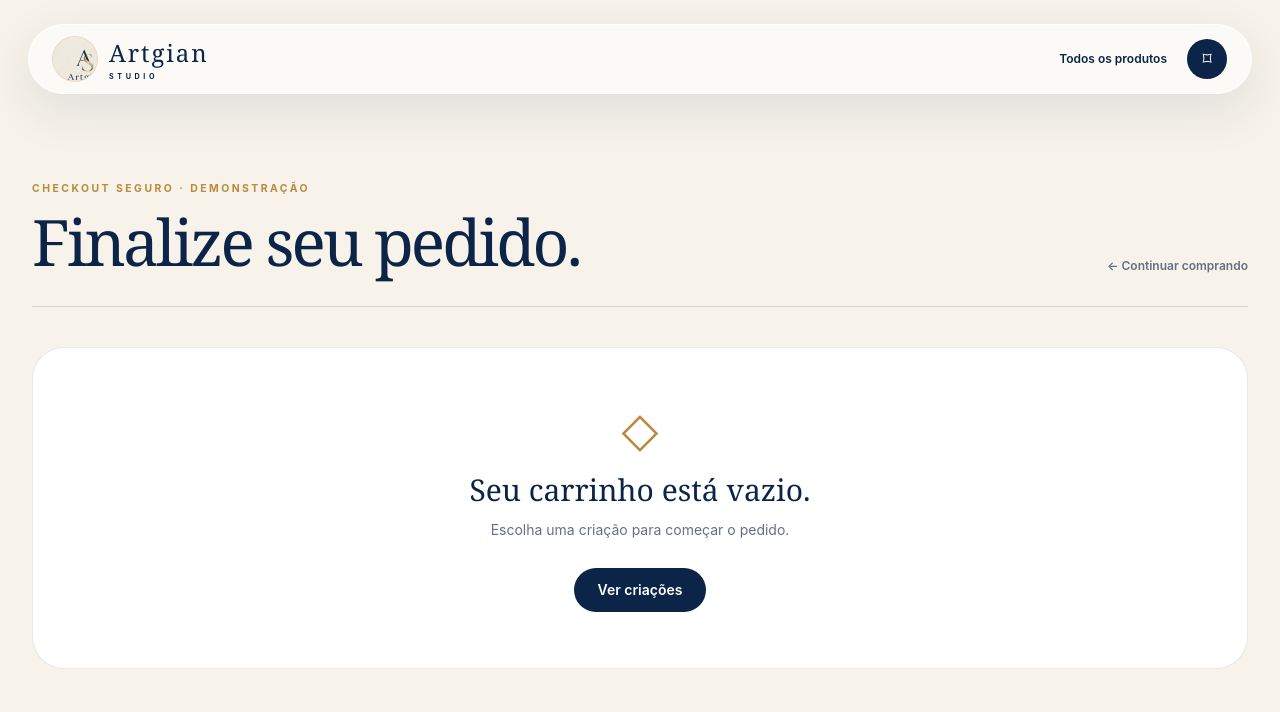
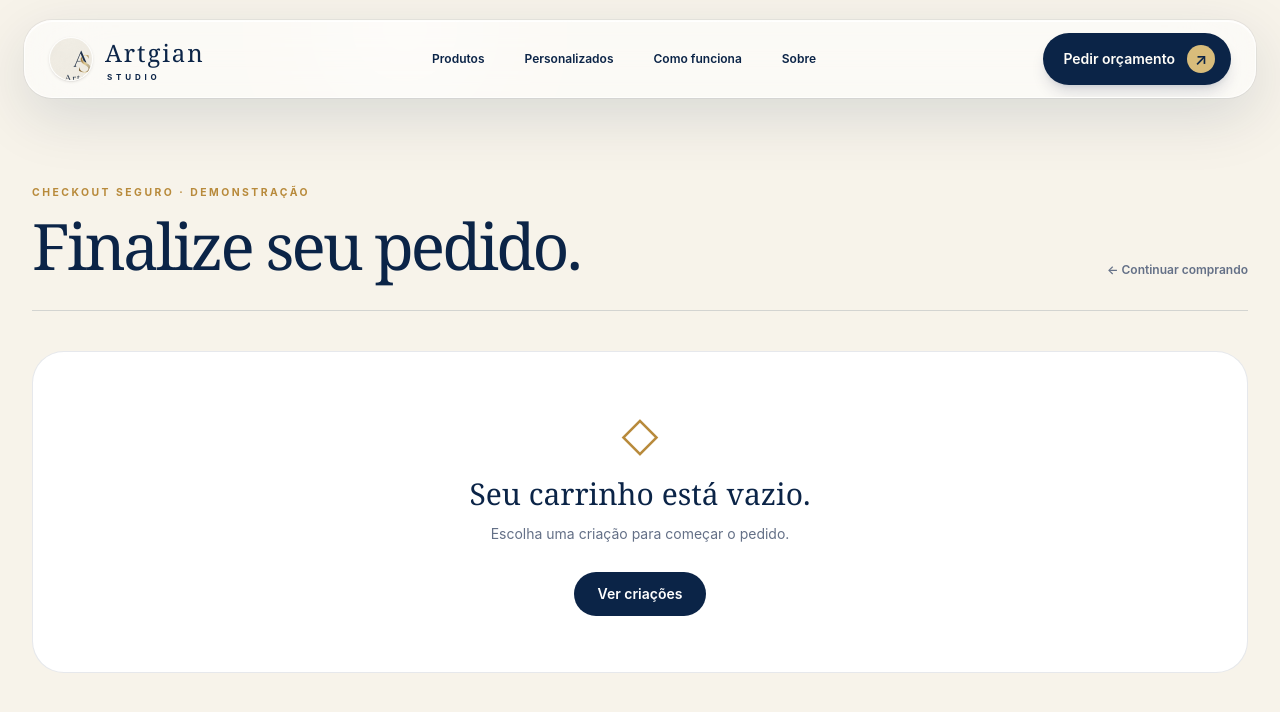
Before and after one commit to mibess/artgian-studio, a Next.js app: page /comprar in a window 1280 px wide. Shown: the top 712 px of the page. Built offline with nearby package versions, Linux system fonts and the light colour scheme.

Commit message:
fix: unify headers and add pick holder description artwork

```diff
--- a/app/components/BrandHeader.tsx
+++ b/app/components/BrandHeader.tsx
@@ -1,62 +1,79 @@
+import Link from "next/link";
+
 type BrandHeaderProps = {
-  cartHref?: string;
+  fixed?: boolean;
   tone?: "light" | "clay";
 };
 
-export default function BrandHeader({
-  cartHref = "/comprar",
-  tone = "light",
-}: BrandHeaderProps) {
-  const clay = tone === "clay";
+const navigation = [
+  ["Produtos", "/produtos"],
+  ["Personalizados", "/#personalizados"],
+  ["Como funciona", "/#como-funciona"],
+  ["Sobre", "/#sobre"],
+];
 
+export default function BrandHeader({ fixed = false }: BrandHeaderProps) {
   return (
-    <header className="relative z-50 px-4 pt-4 sm:px-7 sm:pt-6">
-      <div
-        className={`mx-auto flex max-w-[1440px] items-center justify-between rounded-full border px-4 py-3 backdrop-blur-xl sm:px-6 ${
-          clay
-            ? "border-white/35 bg-[#fffaf4]/75 text-[#152849] shadow-[0_16px_50px_rgba(77,41,30,.12)]"
-            : "border-white/70 bg-white/60 text-[#0b2447] shadow-[0_16px_50px_rgba(11,36,71,.1)]"
+    <header
+      className={`inset-x-0 top-0 z-50 px-3 pt-3 sm:px-6 sm:pt-5 ${
+        fixed ? "fixed" : "relative"
       }`}
     >
+      <div className="relative mx-auto flex max-w-7xl items-center justify-between overflow-hidden rounded-[1.75rem] border border-white/70 bg-white/55 px-4 py-3 text-[#0b2447] shadow-[0_18px_60px_rgba(11,36,71,0.13),inset_0_1px_0_rgba(255,255,255,0.9)] ring-1 ring-[#0b2447]/5 backdrop-blur-2xl sm:px-6">
+        <div className="pointer-events-none absolute inset-x-8 top-0 h-px bg-linear-to-r from-transparent via-white to-transparent" />
+        <div className="pointer-events-none absolute -top-16 left-1/4 size-36 rounded-full bg-white/70 blur-3xl" />
+
         <Link
-          className="flex items-center gap-3"
+          className="relative z-10 flex shrink-0 items-center gap-3"
           href="/"
           aria-label="Artgian Studio — página inicial"
         >
-          <span className="grid size-9 place-items-center overflow-hidden rounded-full bg-[#f7f3ea] ring-1 ring-[#b88a3b]/30 sm:size-11">
+          <span className="grid size-10 place-items-center overflow-hidden rounded-full border border-white/80 bg-[#f7f3ea]/80 shadow-sm sm:size-11">
             <img
-              className="size-14 max-w-none mix-blend-multiply sm:size-16"
+              className="size-16 max-w-none mix-blend-multiply"
               src="/artgian-logo.jpeg"
               alt=""
             />
           </span>
-          <span className="leading-none">
-            <b className="block font-serif text-xl font-normal tracking-[0.08em] sm:text-2xl">
+          <span className="flex flex-col leading-none">
+            <b className="font-serif text-xl font-normal tracking-[0.08em] sm:text-2xl">
               Artgian
             </b>
-            <small className="mt-1 block text-[0.45rem] font-bold uppercase tracking-[0.5em]">
+            <small className="mt-1 pl-0.5 text-[0.5rem] font-bold uppercase tracking-[0.48em]">
               studio
             </small>
           </span>
         </Link>
 
-        <div className="flex items-center gap-2 sm:gap-5">
+        <nav
+          className="relative z-10 hidden items-center gap-2 lg:flex"
+          aria-label="Navegação principal"
+        >
+          {navigation.map(([label, href]) => (
             <Link
-            className="hidden text-xs font-semibold sm:inline"
-            href="/produtos"
+              key={href}
+              className="rounded-full px-4 py-2 text-xs font-semibold transition hover:bg-white/65 hover:shadow-sm focus-visible:outline-2 focus-visible:outline-offset-2 focus-visible:outline-[#b88a3b]"
+              href={href}
             >
-            Todos os produtos
+              {label}
             </Link>
+          ))}
+        </nav>
+
         <Link
-            className="grid size-10 place-items-center rounded-full bg-[#0b2447] text-lg text-white transition hover:-translate-y-0.5 hover:bg-[#173b68] focus-visible:outline-2 focus-visible:outline-offset-2 focus-visible:outline-[#b88a3b]"
-            href={cartHref}
-            aria-label="Abrir carrinho"
+          className="relative z-10 inline-flex items-center gap-2 rounded-full bg-[#0b2447] py-2.5 pr-3 pl-4 text-xs font-semibold text-[#fffdf8] shadow-lg shadow-[#0b2447]/15 transition hover:-translate-y-0.5 hover:bg-[#143866] focus-visible:outline-2 focus-visible:outline-offset-2 focus-visible:outline-[#b88a3b] sm:gap-3 sm:py-3 sm:pr-4 sm:pl-5 sm:text-sm"
+          href="/#orcamento"
         >
-            <span aria-hidden="true">⌑</span>
+          <span className="hidden sm:inline">Pedir orçamento</span>
+          <span className="sm:hidden">Orçamento</span>
+          <span
+            className="grid size-7 place-items-center rounded-full bg-[#d8bc7b] text-base text-[#0b2447]"
+            aria-hidden="true"
+          >
+            ↗
+          </span>
         </Link>
-        </div>
       </div>
     </header>
   );
 }
-import Link from "next/link";
--- a/app/page.tsx
+++ b/app/page.tsx
@@ -1,4 +1,5 @@
 import Link from "next/link";
+import BrandHeader from "./components/BrandHeader";
 
 const sectionLabel =
   "flex items-center gap-3 text-[0.68rem] font-bold uppercase tracking-[0.2em]";
@@ -47,68 +48,7 @@ const projects = [
 export default function Home() {
   return (
     <main className="min-h-screen overflow-hidden bg-[#f7f3ea] text-[#0b2447]">
-      <header className="fixed inset-x-0 top-0 z-50 px-3 pt-3 sm:px-6 sm:pt-5">
-        <div className="relative mx-auto flex max-w-7xl items-center justify-between overflow-hidden rounded-[1.75rem] border border-white/70 bg-white/45 px-4 py-3 shadow-[0_18px_60px_rgba(11,36,71,0.13),inset_0_1px_0_rgba(255,255,255,0.9)] ring-1 ring-[#0b2447]/5 backdrop-blur-2xl sm:px-6">
-          <div className="pointer-events-none absolute inset-x-8 top-0 h-px bg-linear-to-r from-transparent via-white to-transparent" />
-          <div className="pointer-events-none absolute -top-16 left-1/4 size-36 rounded-full bg-white/70 blur-3xl" />
-
-          <a
-            className="relative z-10 flex shrink-0 items-center gap-3"
-            href="#inicio"
-            aria-label="Artgian Studio — início"
-          >
-            <span className="grid size-10 place-items-center overflow-hidden rounded-full border border-white/80 bg-[#f7f3ea]/80 shadow-sm sm:size-11">
-              <img
-                className="size-16 max-w-none mix-blend-multiply"
-                src="/artgian-logo.jpeg"
-                alt=""
-              />
-            </span>
-            <span className="flex flex-col leading-none">
-              <b className="font-serif text-xl font-normal tracking-[0.08em] sm:text-2xl">
-                Artgian
-              </b>
-              <small className="mt-1 pl-0.5 text-[0.5rem] font-bold uppercase tracking-[0.48em]">
-                studio
-              </small>
-            </span>
-          </a>
-
-          <nav
-            className="relative z-10 hidden items-center gap-1 rounded-full border border-white/50 bg-white/30 p-1 lg:flex"
-            aria-label="Navegação principal"
-          >
-            {[
-              ["Produtos", "/produtos"],
-              ["Personalizados", "#personalizados"],
-              ["Como funciona", "#como-funciona"],
-              ["Sobre", "#sobre"],
-            ].map(([label, href]) => (
-              <a
-                key={href}
-                className="rounded-full px-4 py-2 text-xs font-semibold transition hover:bg-white/70 hover:shadow-sm focus-visible:outline-2 focus-visible:outline-offset-2 focus-visible:outline-[#b88a3b]"
-                href={href}
-              >
-                {label}
-              </a>
-            ))}
-          </nav>
-
-          <a
-            className="relative z-10 inline-flex items-center gap-2 rounded-full bg-[#0b2447] py-2.5 pr-3 pl-4 text-xs font-semibold text-[#fffdf8] shadow-lg shadow-[#0b2447]/15 transition hover:-translate-y-0.5 hover:bg-[#143866] focus-visible:outline-2 focus-visible:outline-offset-2 focus-visible:outline-[#b88a3b] sm:gap-3 sm:py-3 sm:pr-4 sm:pl-5 sm:text-sm"
-            href="#orcamento"
-          >
-            <span className="hidden sm:inline">Pedir orçamento</span>
-            <span className="sm:hidden">Orçamento</span>
-            <span
-              className="grid size-7 place-items-center rounded-full bg-[#d8bc7b] text-base text-[#0b2447]"
-              aria-hidden="true"
-            >
-              ↗
-            </span>
-          </a>
-        </div>
-      </header>
+      <BrandHeader fixed />
 
       <section
         className="relative mx-auto min-h-screen max-w-[1600px] px-5 pt-36 pb-12 sm:px-8 sm:pt-44 lg:px-16"
--- a/app/porta-palhetas-solo/page.tsx
+++ b/app/porta-palhetas-solo/page.tsx
@@ -129,8 +129,8 @@ export default function PortaPalhetasSoloPage() {
           <div className="min-h-[30rem] overflow-hidden bg-[#f2d2bd]">
             <img
               className="h-full w-full object-cover object-center"
-              src="/porta-palhetas-solo-capa.png"
-              alt="Detalhe da personalização Seu Nome no Porta-Palhetas Solo"
+              src="/porta-palhetas-descricao.png"
+              alt="Arte descritiva do Porta-Palhetas Solo com personalização Seu Nome e opções preta e branca"
             />
           </div>
           <div className="flex flex-col justify-center px-7 py-16 sm:px-12 lg:px-[6vw]">
```
Also changed, not shown: public/porta-palhetas-descricao.png (added). Lines whose indentation alone changed are shown as unchanged.
